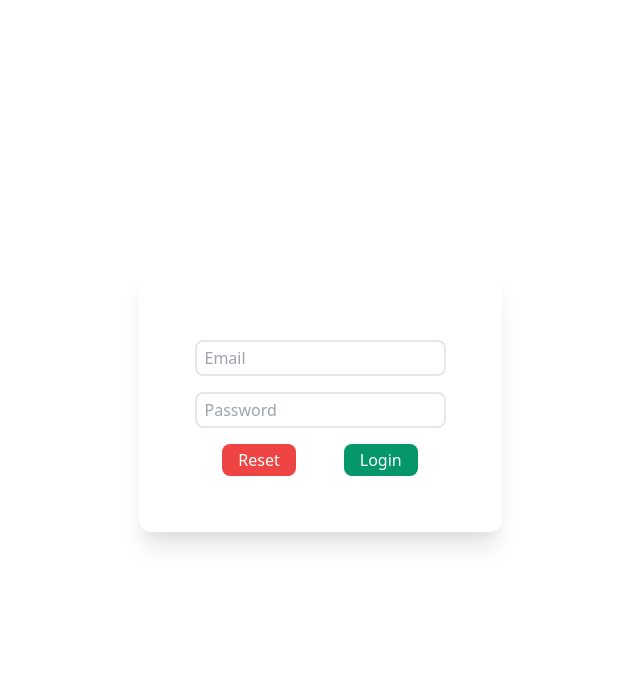
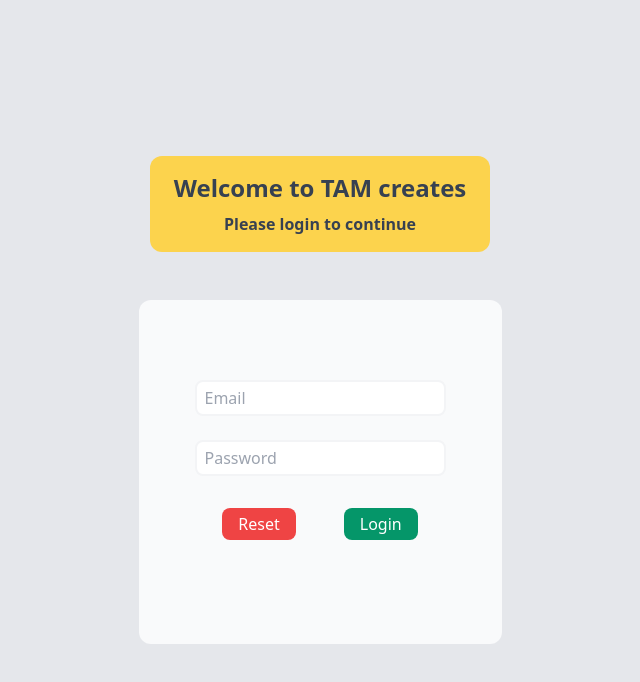
Before and after one commit to tarique1988/authgui, a Next.js app: page / in a window 1280 px wide. Shown: the top 682 px of the page, without its empty margins (320-960 px from the left). Built offline with nearby package versions, Linux system fonts and the light colour scheme.

Commit message:
minor changes

```diff
--- a/components/loginForm.tsx
+++ b/components/loginForm.tsx
@@ -6,7 +6,7 @@ const LoginForm = ({ login }) => {
 
 	const updateValue = (e: ChangeEvent<HTMLInputElement>) => {
 		switch (e.target.type) {
-			case "text":
+			case "email":
 				setEmail(e.target.value);
 				break;
 			case "password":
@@ -19,8 +19,8 @@ const LoginForm = ({ login }) => {
 		<form className="flex flex-col justify-evenly items-center p-4">
 			<div>
 				<input
-					className="mt-4 px-2 py-1 border-gray-200 hover:border-gray-400 focus:border-gray-900 border-2 rounded-lg outline-none text-gray-900"
-					type="text"
+					className="mt-6 px-2 py-1 border-gray-100 hover:border-green-400 focus:border-green-600 cursor-pointer border-2 rounded-lg outline-none text-gray-900"
+					type="email"
 					placeholder="Email"
 					value={email}
 					onChange={updateValue}
@@ -29,14 +29,14 @@ const LoginForm = ({ login }) => {
 
 			<div>
 				<input
-					className="mt-4 px-2 py-1 border-gray-200 hover:border-gray-400 focus:border-gray-900 border-2 rounded-lg outline-none text-gray-900"
+					className="mt-6 px-2 py-1 border-gray-100 hover:border-green-400 focus:border-green-600 cursor-pointer border-2 rounded-lg outline-none text-gray-900"
 					type="password"
 					placeholder="Password"
 					value={password}
 					onChange={updateValue}
 				/>
 			</div>
-			<div className="mt-4">
+			<div className="mt-8">
 				<button
 					className="px-4 py-1 bg-red-500 hover:bg-red-600 rounded-lg text-white outline-none focus:outline-none"
 					type="reset"
--- a/pages/index.tsx
+++ b/pages/index.tsx
@@ -1,5 +1,6 @@
 import { useState, useEffect } from "react";
-import axios, { AxiosRequestConfig } from "axios";
+import Head from "next/head"
+import axios from "axios";
 import LoginForm from "../components/loginForm";
 
 export default function Home() {
@@ -10,13 +11,24 @@ export default function Home() {
 	useState<{ email: string; password: string }>(null);
 
   const login = async (email: string, password: string) => {
+    const re =
+		/^(([^<>()[\]\\.,;:\s@"]+(\.[^<>()[\]\\.,;:\s@"]+)*)|(".+"))@((\[[0-9]{1,3}\.[0-9]{1,3}\.[0-9]{1,3}\.[0-9]{1,3}\])|(([a-zA-Z\-0-9]+\.)+[a-zA-Z]{2,}))$/;
     if (!email || !password) {
 			setError({
-				name: "Credential Error",
+				name: "Invalid Input",
 				message: "Email or Password cannot be empty!"
 			});
 			return;
     }
+
+    if (!re.test(email)) {
+      setError({
+        name: "Inavlid Email",
+        message: "Please enter a valid email."
+      })
+      return
+    }
+
     setLoading(true);
 		return axios
 			.post("/api/auth", {
@@ -69,8 +81,20 @@ export default function Home() {
 	}, [error]);
 
   return (
-		<div className="flex flex-col justify-center items-center h-screen">
-			<div className="shadow-xl p-10 rounded-xl">
+		<>
+			<Head>
+				<title>TAM Creates | Login</title>
+			</Head>
+			<div className="flex flex-col justify-center items-center h-screen bg-gray-200">
+				<div className="bg-yellow-300 px-6 py-4 rounded-xl text-center hover:shadow-xl cursor-default">
+					<h1 className="text-gray-700 font-extrabold text-2xl">
+						Welcome to TAM creates
+					</h1>
+					<h1 className="mt-2 text-gray-700 font-bold">
+						Please login to continue
+					</h1>
+				</div>
+				<div className="rounded-xl p-10 bg-gray-50 mt-12 hover:shadow-2xl">
 					{loading ? <h1 className="text-lg">Loading.</h1> : ""}
 					{token && !user ? (
 						<h1>Received token, identifying user...</h1>
@@ -99,9 +123,14 @@ export default function Home() {
 					) : (
 						""
 					)}
-				{!token && !user && !loading ? <LoginForm login={login} /> : ""}
+					{!token && !user && !loading ? (
+						<LoginForm login={login} />
+					) : (
+						""
+					)}
+					<div className="flex justify-center items-center h-10 mt-2">
 						{error ? (
-					<h1 className="absolute py-1 px-4 bg-red-700 text-white rounded-xl inline-block">
+							<h1 className="py-2 px-4 bg-red-200 text-red-600 rounded-xl inline-block">
 								{" "}
 								{error.message}{" "}
 							</h1>
@@ -110,5 +139,7 @@ export default function Home() {
 						)}
 					</div>
 				</div>
+			</div>
+		</>
   );
 }
```
Also changed, not shown: public/vercel.svg (deleted), 1 other file (tests, documents, lock files or other folders). Lines whose indentation alone changed are shown as unchanged.
